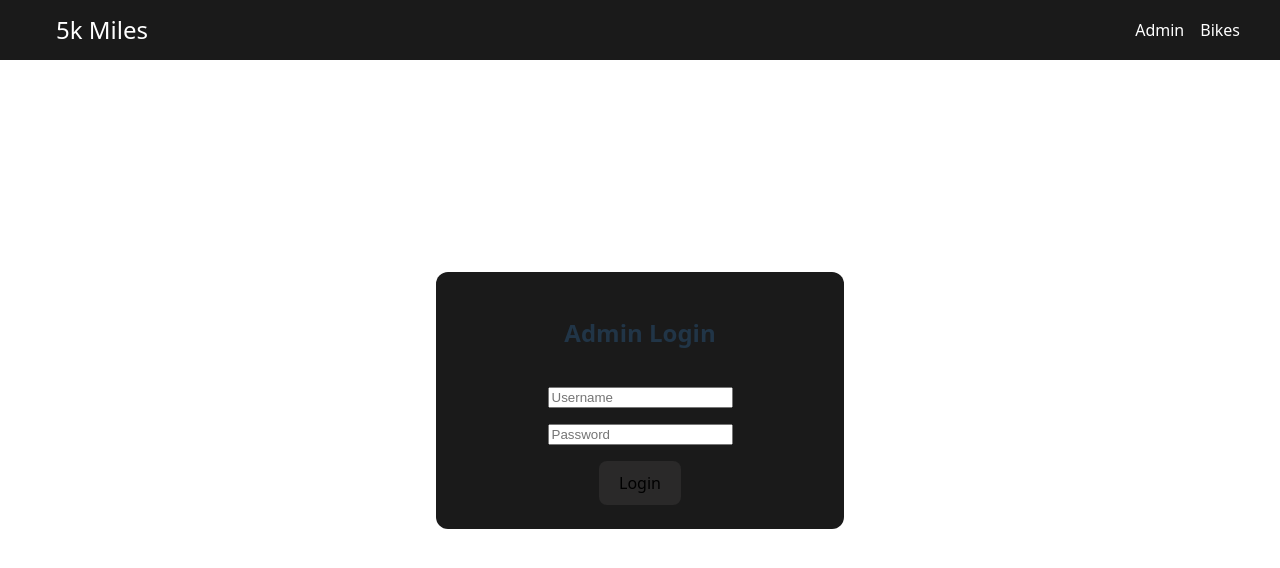
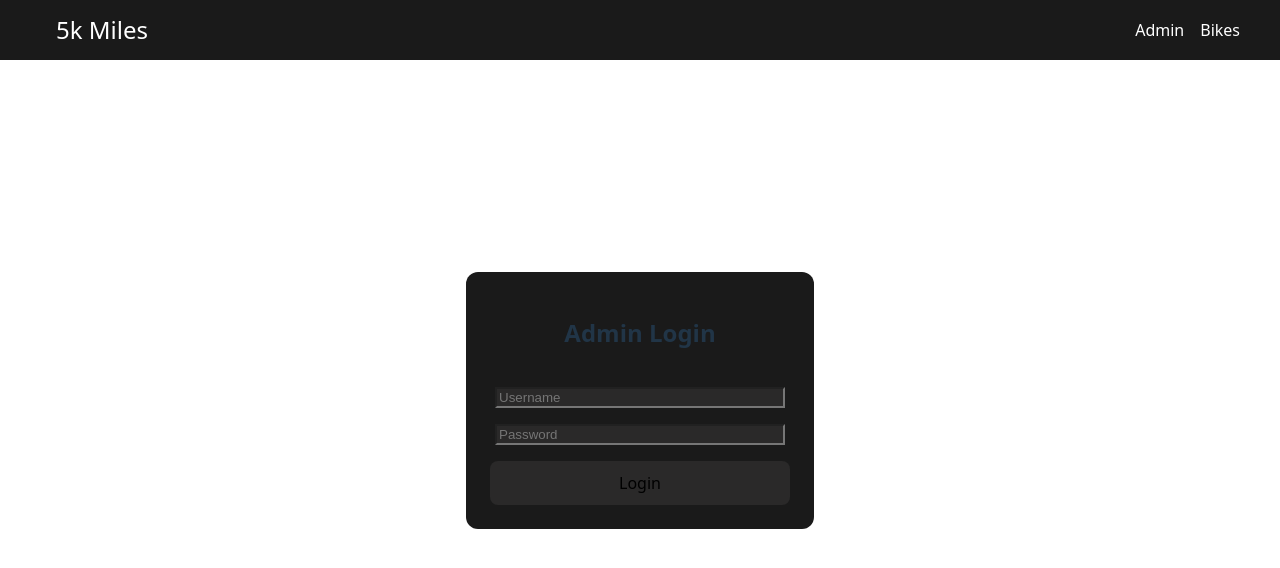
Before and after one commit to jAlbright02/5kMiles, a React (Vite) app in the folder Front/: page /admin in a window 1280 px wide. Shown: the top 568 px of the page. Built offline with nearby package versions, Linux system fonts and the light colour scheme.

Commit message:
manual adjustment for now

```diff
--- a/Front/src/index.css
+++ b/Front/src/index.css
@@ -29,14 +29,20 @@ a:hover {
   flex-direction: column;
   align-items: center;
   gap: 1rem;
-  width: 360px;
+  width: 300px;
   padding: 1.5rem;
   background-color: #1a1a1a;
   border-radius: 12px;
 }
 
+.adminForm button,
+.adminForm input {
+  width: 94%;
+  background-color: #302e2ebe;
+}
+
 .adminForm button {
-  background-color: #302e2ebe;
+  width: 100%;
 }
 
 /* Bike CSS */
```
